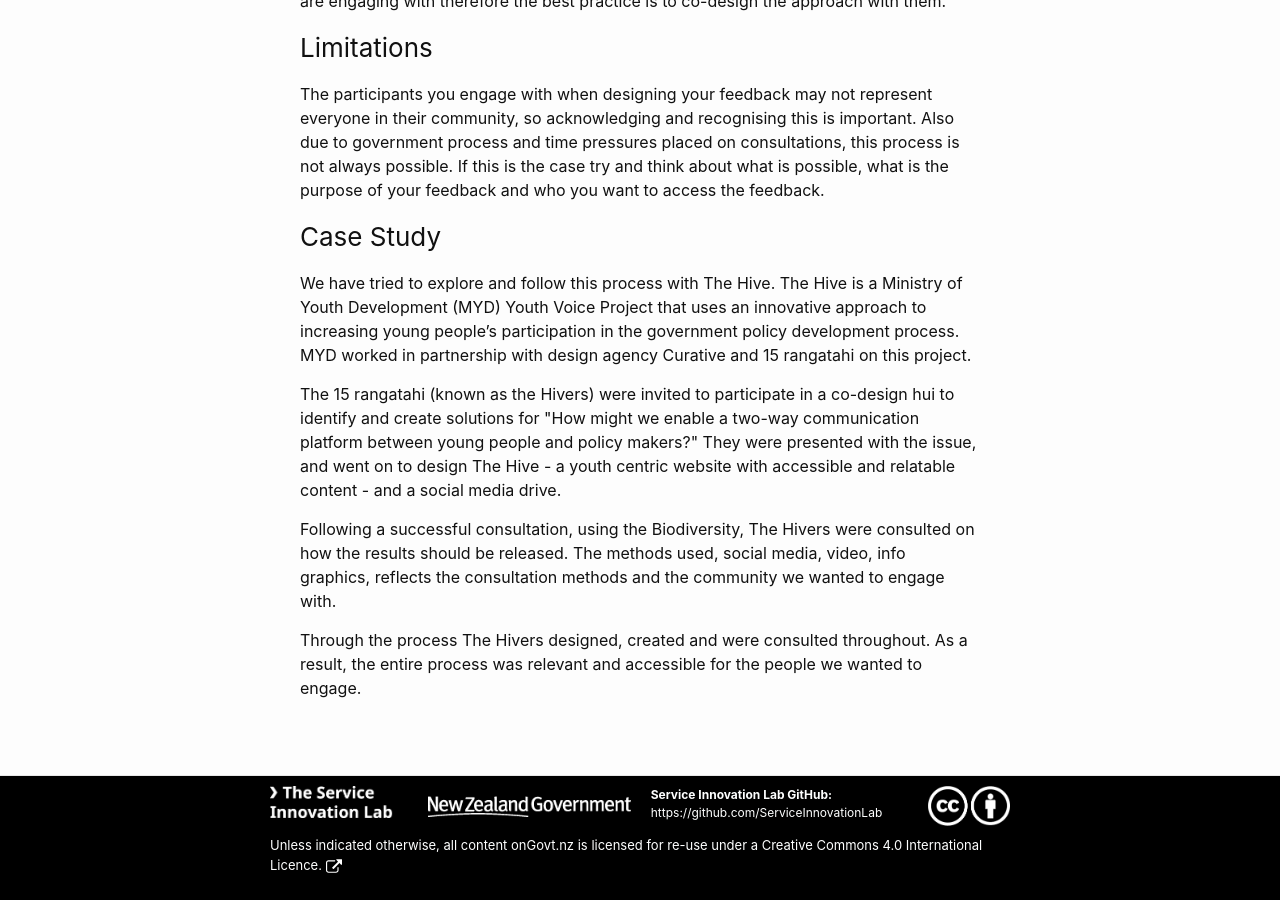
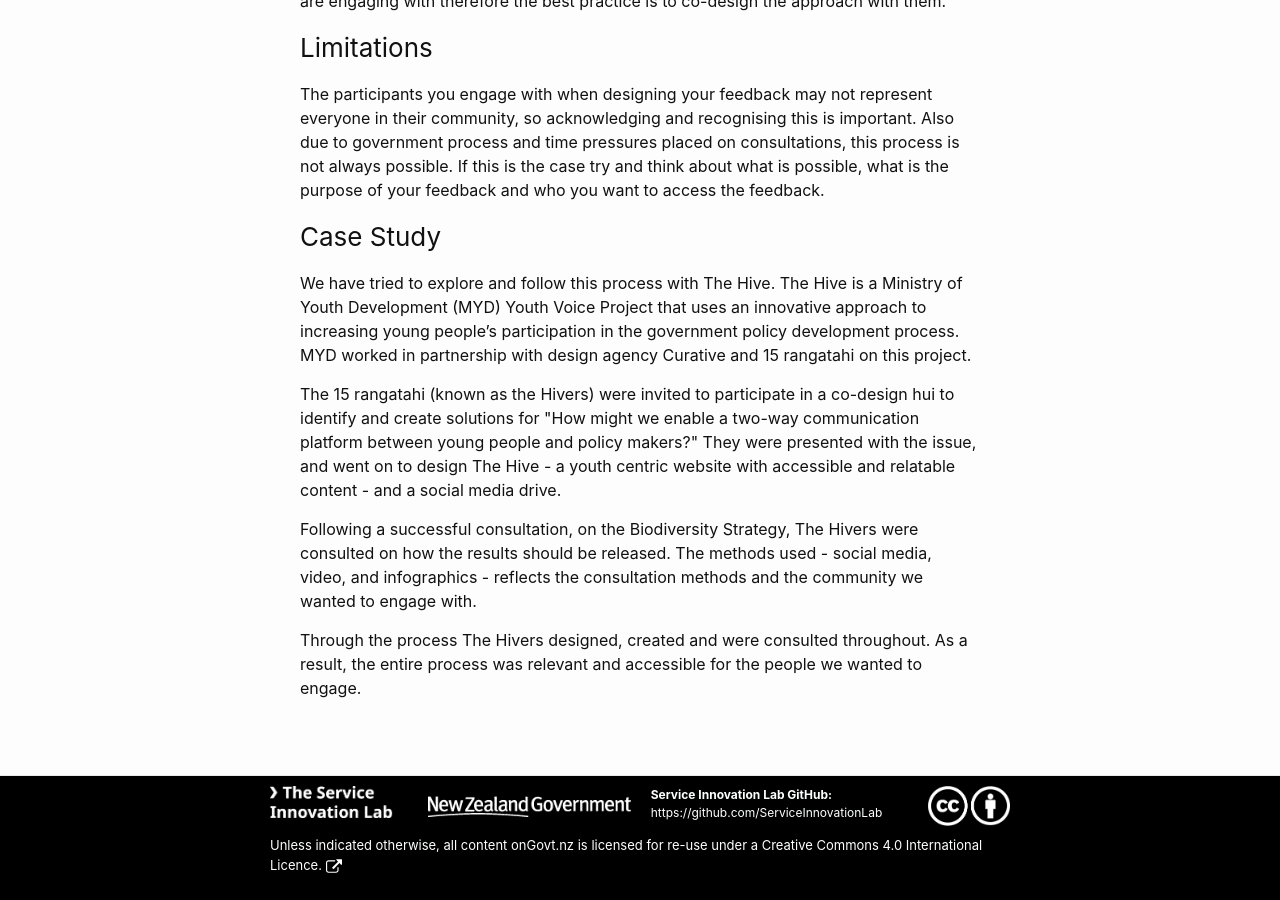
Before and after one commit to ServiceInnovationLab/bagel-box, a Jekyll site: the page built from pages/feedback-loop.md, in a window 1280 px wide and 900 px high, scrolled down 2956 px. Built offline with Jekyll 4.4.1, drawn with Linux system fonts in a browser that asks for light colours.

Commit message:
Update pages/feedback-loop.md
Co-Authored-By: Merrin Macleod <merrin.macleod@gmail.com>

```diff
--- a/pages/feedback-loop.md
+++ b/pages/feedback-loop.md
@@ -58,7 +58,7 @@ in_nav: true
 
   <p>The 15 rangatahi (known as the Hivers) were invited to participate in a co-design hui to identify and create solutions for "How might we enable a two-way communication platform between young people and policy makers?" They were presented with the issue, and went on to design The Hive - a youth centric website with accessible and relatable content - and a social media drive.</p>
 
-  <p>Following a successful consultation, using the Biodiversity, The Hivers were consulted on how the results should be released. The methods used, social media, video, info graphics, reflects the consultation methods and the community we wanted to engage with.</p>
+  <p>Following a successful consultation, on the Biodiversity Strategy, The Hivers were consulted on how the results should be released. The methods used - social media, video, and infographics - reflects the consultation methods and the community we wanted to engage with.</p>
 
   <p>Through the process The Hivers designed, created and were consulted throughout. As a result, the entire process was relevant and accessible for the people we wanted to engage.
   </p>
```
